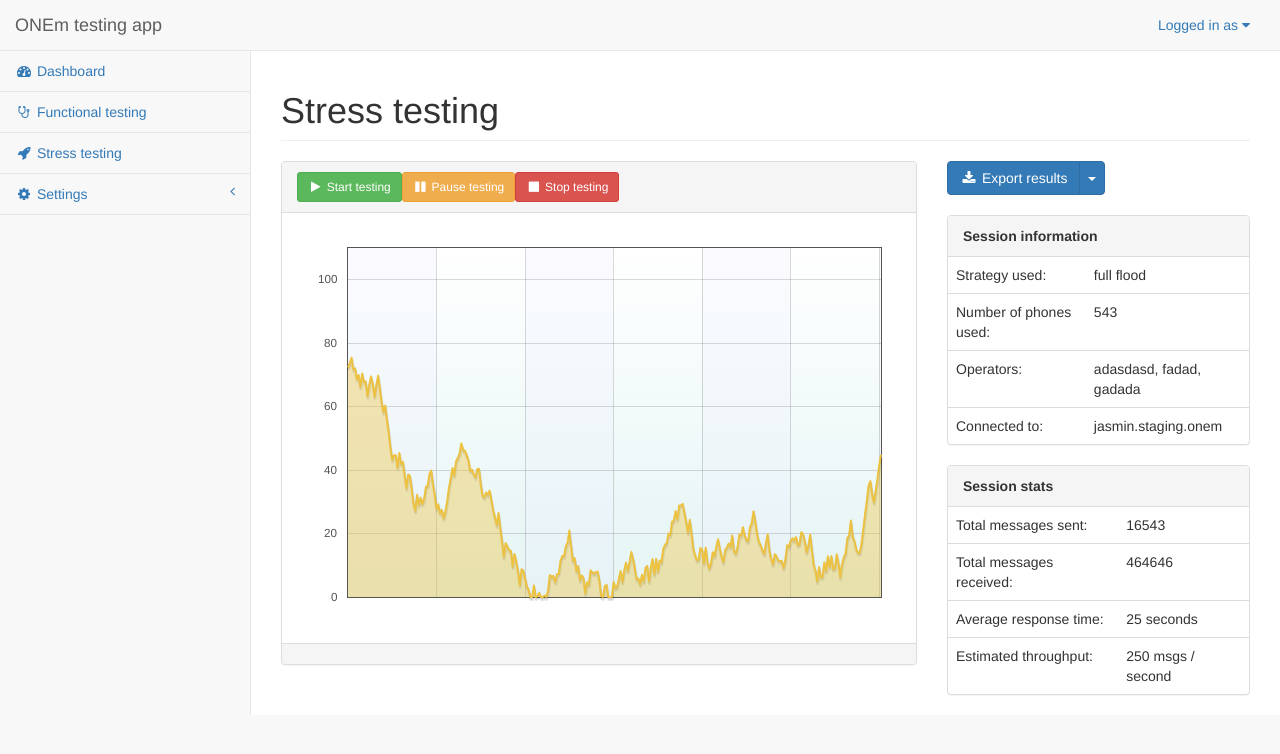
After one commit to DanielOneM/gong, a Python web app: template gong/web/templates/stresstest.html in a window 1280 px wide. The commit adds this page. Shown: the top 754 px of the page. Run offline with Jinja, Linux system fonts and the light colour scheme; the template is opened without the code that fills it: most values are stand-ins (such as "Sample title", 1, 10 or a date in 2020); some libraries are stand-ins or nearby versions.

Commit message:
added more web pages; started testing twisted telnet connection with jasmin

```diff
--- a/gong/web/templates/base.html
+++ b/gong/web/templates/base.html
@@ -9,7 +9,8 @@
     <meta name="description" content="">
     <meta name="author" content="">
 
-    <title>SB Admin 2 - Bootstrap Admin Theme</title>
+    <title>{% block title %}
+        {% endblock title %}</title>
 
     <!-- Bootstrap Core CSS -->
     <link href="../static/vendor/bootstrap/css/bootstrap.css" rel="stylesheet" type="text/css">
@@ -19,9 +20,6 @@
 
     <!-- Custom CSS -->
     <link href="../static/dist/css/sb-admin-2.css" rel="stylesheet" type="text/css">
-
-    <!-- Morris Charts CSS -->
-    <link href="../static/vendor/morrisjs/morris.css" rel="stylesheet" type="text/css">
 
     <!-- Custom Fonts -->
     <link href="../static/vendor/font-awesome/css/font-awesome.css" rel="stylesheet" type="text/css">
@@ -48,7 +46,7 @@
                     <span class="icon-bar"></span>
                     <span class="icon-bar"></span>
                 </button>
-                <a class="navbar-brand" href="index.html">{{title}}</a>
+                <a class="navbar-brand" href="index.html">ONEm testing app</a>
             </div>
             <!-- /.navbar-header -->
 
@@ -75,40 +73,29 @@
             <div class="navbar-default sidebar" role="navigation">
                 <div class="sidebar-nav navbar-collapse">
                     <ul class="nav" id="side-menu">
-                        <li class="sidebar-search">
-                            <div class="input-group custom-search-form">
-                                <input type="text" class="form-control" placeholder="Search...">
-                                <span class="input-group-btn">
-                                <button class="btn btn-default" type="button">
-                                    <i class="fa fa-search"></i>
-                                </button>
-                            </span>
-                            </div>
-                            <!-- /input-group -->
+                        <li>
+                            <a href="/"><i class="fa fa-dashboard fa-fw"></i> Dashboard</a>
                         </li>
                         <li>
-                            <a href="index.html"><i class="fa fa-dashboard fa-fw"></i> Dashboard</a>
+                            <a href="/functional"><i class="fa fa-stethoscope fa-fw"></i> Functional testing</a>
                         </li>
                         <li>
-                            <a href="#"><i class="fa fa-stethoscope fa-fw"></i> Functional testing</a>
-                        </li>
-                        <li>
-                            <a href="#"><i class="fa fa-rocket fa-fw"></i> Stress testing</a>
+                            <a href="/stress"><i class="fa fa-rocket fa-fw"></i> Stress testing</a>
                         </li>
                         <li>
                             <a href="#"><i class="fa fa-gear fa-fw"></i> Settings<span class="fa arrow"></span></a>
                             <ul class="nav nav-second-level">
                                 <li>
-                                    <a href="panels-wells.html">Jasmin connections</a>
+                                    <a href="/connections">Jasmin connections</a>
                                 </li>
                                 <li>
-                                    <a href="buttons.html">Script library</a>
+                                    <a href="/operators">Operators and numbers</a>
                                 </li>
                                 <li>
-                                    <a href="notifications.html">Stress strategies</a>
+                                    <a href="/library">Test library</a>
                                 </li>
                                 <li>
-                                    <a href="notifications.html">Operators and numbers</a>
+                                    <a href="/strategies">Stress strategies</a>
                                 </li>
                             </ul>
                             <!-- /.nav-second-level -->
@@ -136,13 +123,17 @@
     <!-- Metis Menu Plugin JavaScript -->
     <script src="../static/vendor/metisMenu/metisMenu.min.js"></script>
 
-    <!-- Morris Charts JavaScript -->
-    <script src="../static/vendor/raphael/raphael.min.js"></script>
-    <script src="../static/vendor/morrisjs/morris.min.js"></script>
-    <script src="../static/data/morris-data.js"></script>
-
     <!-- Custom Theme JavaScript -->
     <script src="../static/dist/js/sb-admin-2.js"></script>
+
+    <!-- Flot Charts JavaScript -->
+    <script src="../static/vendor/flot/excanvas.min.js"></script>
+    <script src="../static/vendor/flot/jquery.flot.js"></script>
+    <script src="../static/vendor/flot/jquery.flot.pie.js"></script>
+    <script src="../static/vendor/flot/jquery.flot.resize.js"></script>
+    <script src="../static/vendor/flot/jquery.flot.time.js"></script>
+    <script src="../static/vendor/flot-tooltip/jquery.flot.tooltip.min.js"></script>
+    <script src="../static/data/flot-data.js"></script>
 
 </body>
 
--- /dev/null
+++ b/gong/web/templates/stresstest.html
@@ -0,0 +1,114 @@
+{% extends "base.html" %}
+
+{% block title %}{{title}}{% endblock title%}
+
+{% block content %}
+<div id="page-wrapper">
+            <div class="row">
+                <div class="col-lg-12">
+                    <h1 class="page-header">Stress testing</h1>
+                </div>
+                <!-- /.col-lg-12 -->
+            </div>
+            <!-- /.row -->
+            <div class="row">
+                <div class="col-lg-8">
+                    <div class="panel panel panel-default">
+                        <div class="panel-heading">
+                            <div class="input-group">
+                                <button class="btn btn-success btn-sm" id="btn-chat">
+                                        <i class="fa fa-play fa-fw"></i> Start testing
+                                </button>
+                                <button class="btn btn-warning btn-sm" id="btn-chat">
+                                        <i class="fa fa-pause fa-fw"></i> Pause testing
+                                </button>
+                                <button class="btn btn-danger btn-sm" id="btn-chat">
+                                        <i class="fa fa-stop fa-fw"></i> Stop testing
+                                </button>
+                            </div>
+                        </div>
+                        <!-- /.panel-heading -->
+                        <div class="panel-body">
+                            <div class="flot-chart">
+                                <div class="flot-chart-content" id="flot-line-chart-moving"></div>
+                            </div>
+
+                        </div>
+                        <!-- /.panel-body -->
+                        <div class="panel-footer">
+
+                        </div>
+                        <!-- /.panel-footer -->
+                    </div>
+                    <!-- /.panel .chat-panel -->
+                </div>
+                <!-- /.col-lg-4 -->
+                <div class="col-lg-4">
+                    <div>
+                        <div class="btn-group">
+                          <button type="button" class="btn btn-primary"><i class="fa fa-download fa-fw"></i> Export results</button>
+                          <button type="button" class="btn btn-primary dropdown-toggle" data-toggle="dropdown" aria-haspopup="true" aria-expanded="false">
+                            <span class="caret"></span>
+                            <span class="sr-only">Toggle Dropdown</span>
+                          </button>
+                          <ul class="dropdown-menu">
+                            <li><a href="#">Export to csv</a></li>
+                            <li><a href="#">Export to xls</a></li>
+                          </ul>
+                        </div>
+                    </div>
+                    <br>
+                    <!-- /.panel -->
+                    <div class="panel panel-default">
+                        <div class="panel-heading">
+                            <strong>Session information</strong>
+                        </div>
+                        <table class="table">
+                            <tr>
+                                <td>Strategy used:</td>
+                                <td>full flood</td>
+                            </tr>
+                            <tr>
+                                <td>Number of phones used:</td>
+                                <td>543</td>
+                            </tr>
+                            <tr>
+                                <td>Operators:</td>
+                                <td>adasdasd, fadad, gadada</td>
+                            </tr>
+                            <tr>
+                                <td>Connected to:</td>
+                                <td>jasmin.staging.onem</td>
+                            </tr>
+                        </table>
+                    </div>
+                    <!-- /.panel -->
+                    <div class="panel panel-default">
+                        <div class="panel-heading">
+                            <strong>Session stats</strong>
+                        </div>
+                        <table class="table">
+                            <tr>
+                                <td>Total messages sent:</td>
+                                <td>16543</td>
+                            </tr>
+                            <tr>
+                                <td>Total messages received:</td>
+                                <td>464646</td>
+                            </tr>
+                            <tr>
+                                <td>Average response time:</td>
+                                <td>25 seconds</td>
+                            </tr>
+                            <tr>
+                                <td>Estimated throughput:</td>
+                                <td>250 msgs / second</td>
+                            </tr>
+                        </table>
+                    </div>
+                    <!-- /.panel -->
+                </div>
+            </div>
+            <!-- /.row -->
+        </div>
+{% endblock %}
--- a/ideas.txt
+++ b/ideas.txt
@@ -87,3 +87,5 @@ implementation:
 web:
 -4 sections: dashboard, functional testing, stress testing, settings
 -dashboard will show a list of logged-in users and what they are doing, plus a big warning sign in case there is a stress testing session going on already; also status green or red on all the jasmin connections;
+-async connection to kraken, async script to test the availability of jasmin connections (or use worker checking??)
+-functional testing section: start page showing a selection of available connections; user selects a connection; functional testing page displays chat box, action box with possible actions (record session (yes/no), export to csv, export to jira, ), info box on the side containing phone number, operator data; below info box there's a stats box showing total number of messages sent and received per session, average return time
```
Also changed, not shown: gong/gong-worker.py (+6 -6 lines), gong/tests/twistedtelnet.py (added, +26 -0 lines), gong/web/server.py (+39 -3 lines), gong/web/templates/functest.html (renamed from gong/web/templates/func_test.html, +61 -2 lines), gong/web/templates/index.html (+19 -23 lines).
